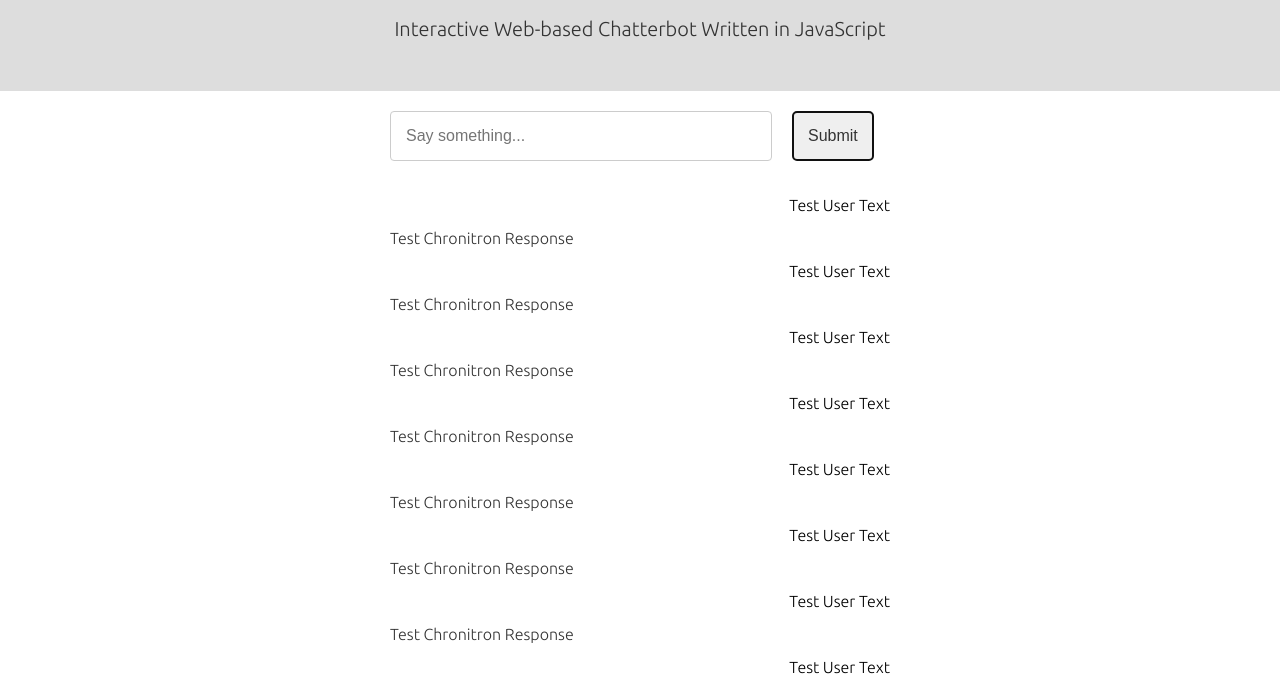
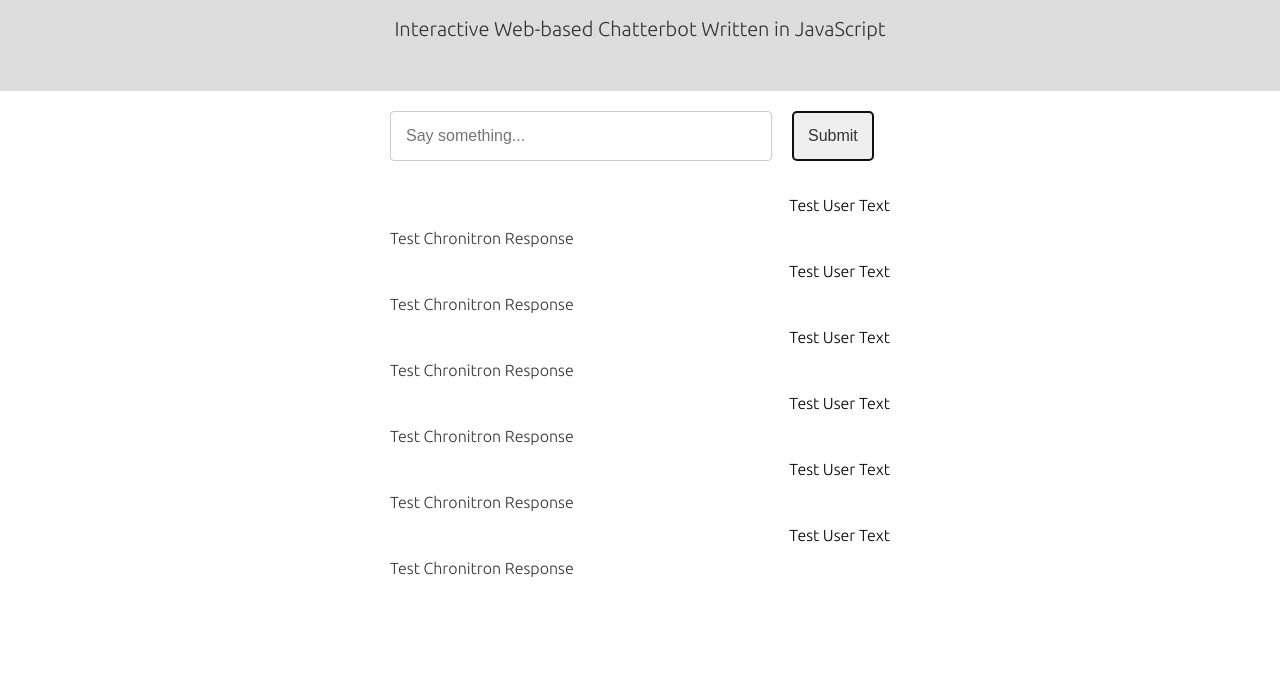
Before and after one commit to AMGTeen/Chronitron, a plain HTML site: page index.html in a window 1280 px wide. Shown: the part 99-787 px from the top of the page. Drawn offline with nearby package versions, Linux system fonts and the light colour scheme.

Commit message:
Update index.html

```diff
--- a/index.html
+++ b/index.html
@@ -56,7 +56,7 @@
         color: black;
       }
       .history {
-        bottom: 30px;
+        height: 400px;
         overflow-y: scroll;
         padding-top: 20px;
       }
```
